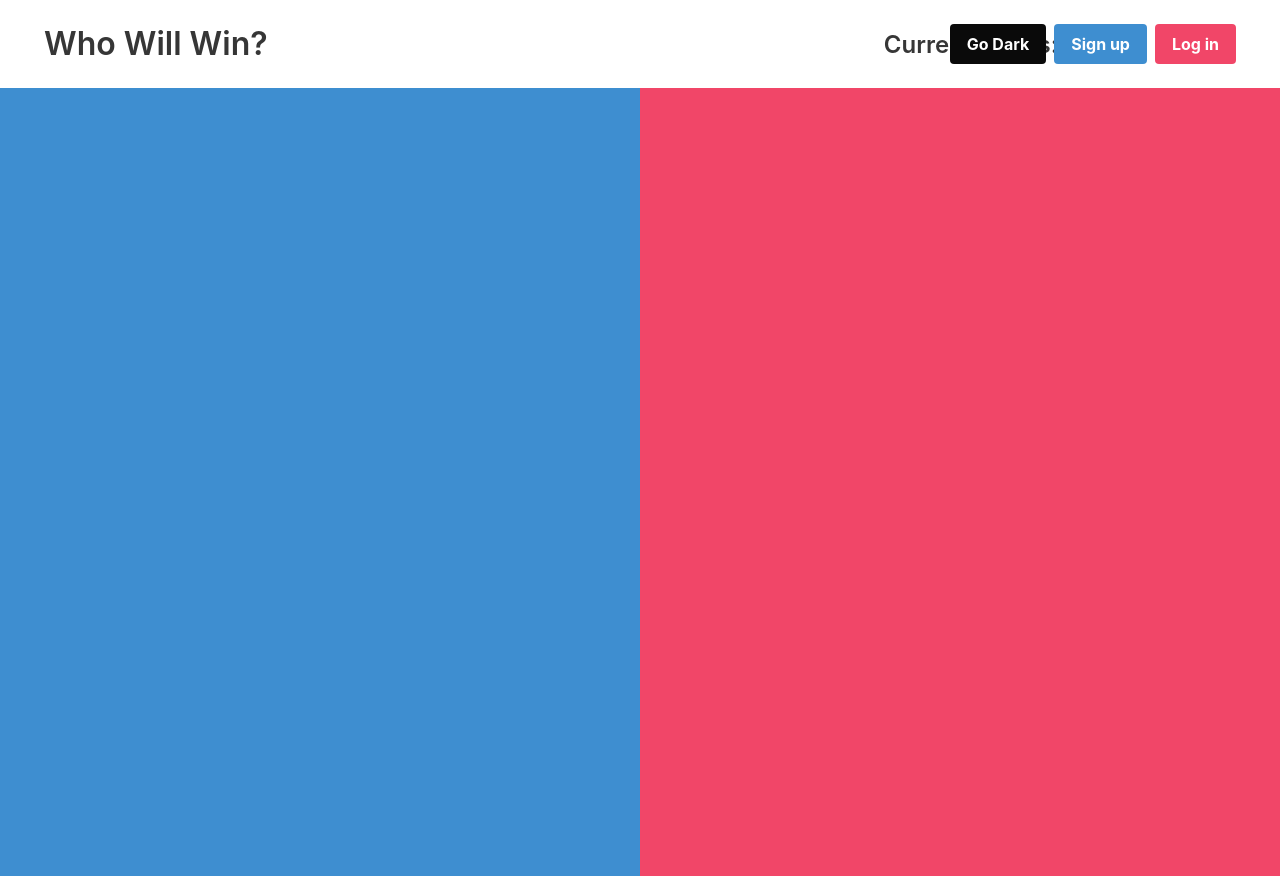
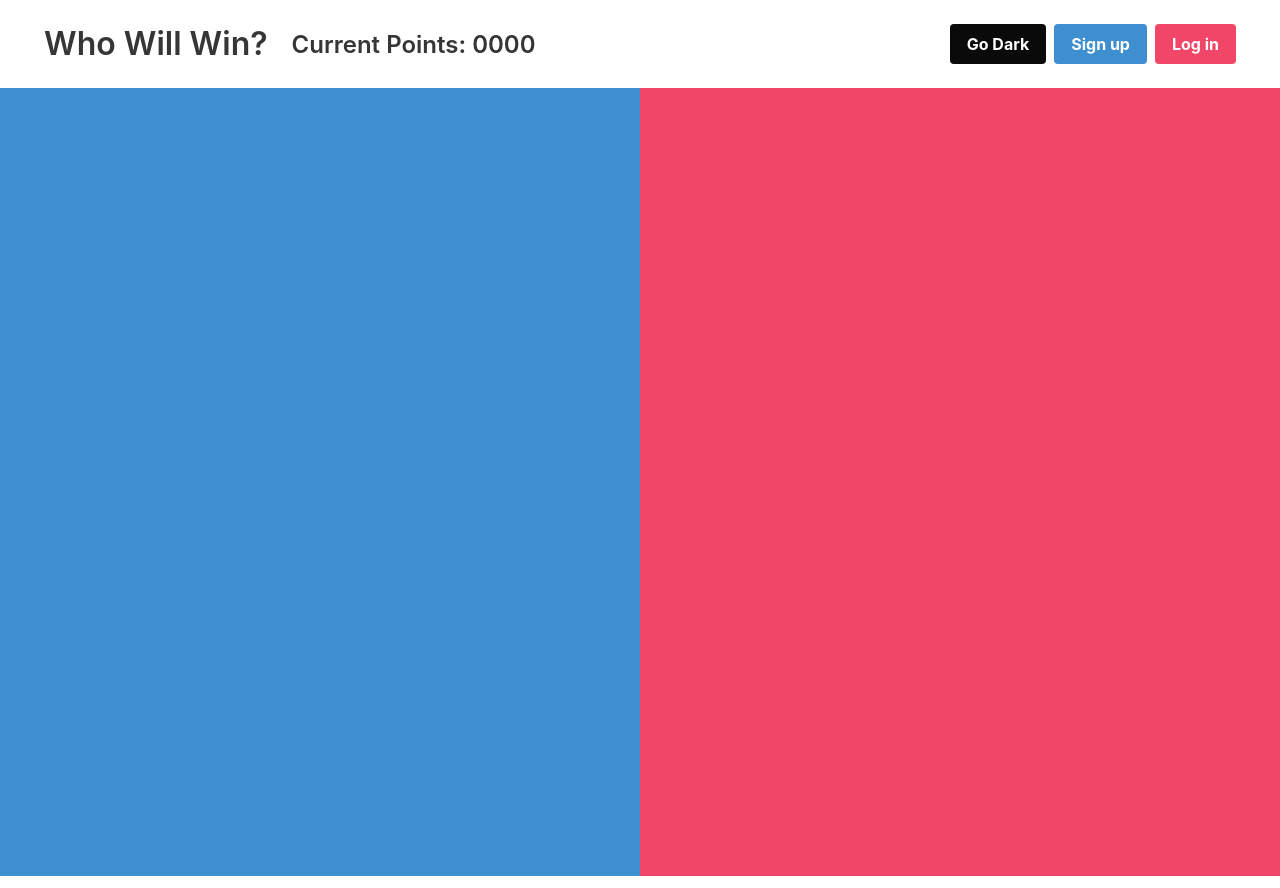
Before and after one commit to Romi1495/426-Final, a website: page index.html in a window 1280 px wide. Drawn offline with nearby package versions, Linux system fonts and the light colour scheme; no server answers.

Commit message:
Update index.html

```diff
--- a/index.html
+++ b/index.html
@@ -21,7 +21,7 @@
           <div class="navbar-item">
             <p class="title"> Who Will Win? </p>
           </div>
-          <div style="padding-left: 120%;" class="navbar-item">
+          <div class="navbar-item">
             <p class="title is-4"> Current Points: <span id="curPoints"> 0000 </span></p>
           </div>
         </div>
```
